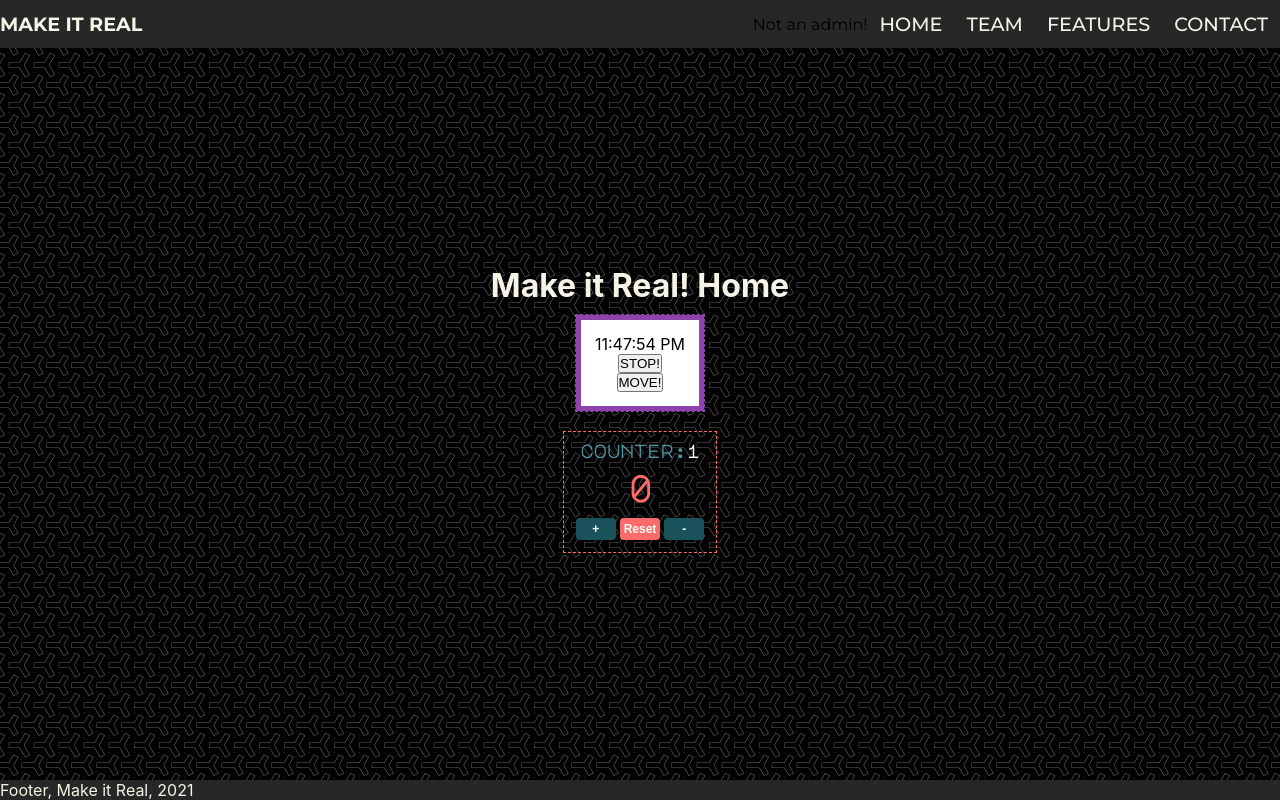
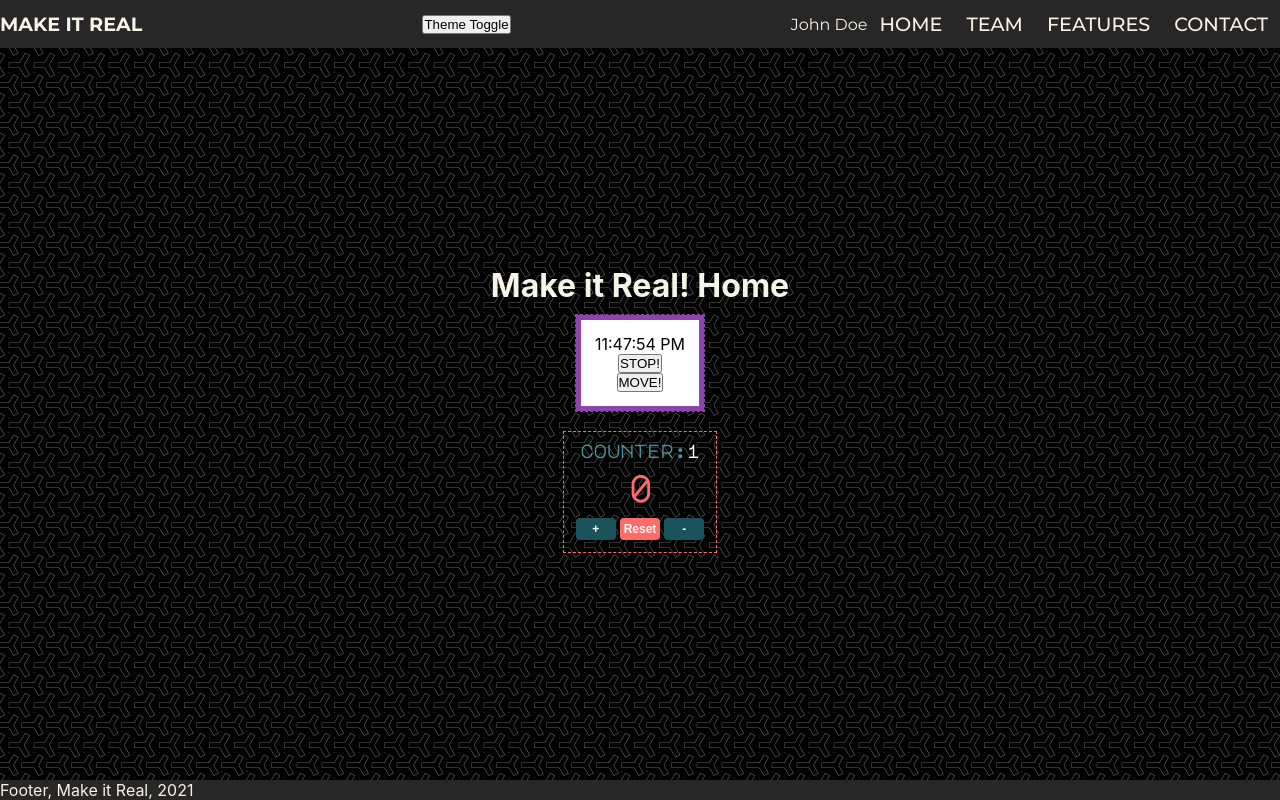
Before and after one commit to makeitrealcamp/top-v11, a React (Create React App) app in the folder packages/react-mir/: page / in a window 1280 px wide. Built offline with nearby package versions, Linux system fonts and the light colour scheme.

Commit message:
feat(react-mir): add ThemeContext and update App

```diff
--- a/packages/react-mir/src/App.js
+++ b/packages/react-mir/src/App.js
@@ -9,10 +9,14 @@ import './App.scss';
 
 export const UserContext = React.createContext(undefined);
 export const RouteContext = React.createContext({});
+export const ThemeContext = React.createContext(undefined);
 
-const initUser = {
+const mockUser = {
+  id: 1,
   username: 'John Doe',
-  isAdmin: false
+  token: 'secret',
+  email: 'john.doe@gmail.com',
+  isAdmin: true
 }
 
 const initRoutes = [
@@ -22,11 +26,24 @@ const initRoutes = [
   { name: 'Contact', url: '/contact' }
 ];
 
+export const ThemeColors = {
+  light: {
+    backgroundColor: '#cccccc',
+    color: '#222222'
+  },
+  dark: {
+    backgroundColor: '#272727',
+    color: '#f6f4e6'
+  }
+};
+
 const App = () => {
-  const [userDetails, setUserDetails] = useState(initUser);
+  const [userDetails, setUserDetails] = useState(mockUser);
+  const [theme, setTheme] = useState('dark');
 
   return (
     <div className='App'>
+      <ThemeContext.Provider value={{theme, setTheme}}>
         <UserContext.Provider value={userDetails}>
           <RouteContext.Provider value={initRoutes}>
             <Header company='Make It Real' />
@@ -44,6 +61,7 @@ const App = () => {
           </Routes>
           <Footer />
         </UserContext.Provider>
+      </ThemeContext.Provider>
     </div>
   );
 }
--- a/packages/react-mir/src/App.scss
+++ b/packages/react-mir/src/App.scss
@@ -9,7 +9,6 @@
 }
 
 header {
-  background: #272727;
   display: flex;
   align-items: center;
   justify-content: space-between;
@@ -17,8 +16,6 @@ header {
   #company-name {
     font-weight: 700;
     font-size: 1.2em;
-    color: #f6f4e6;
-    font-family: "Montserrat", sans-serif;
     text-transform: uppercase;
   }
 }
@@ -162,8 +159,6 @@ section.box .mentors-container .profile-card {
 }
 
 footer {
-  background: #272727;
-  color: #f6f4e6;
   display: flex;
   justify-content: space-between;
   align-items: center;
--- a/packages/react-mir/src/Footer/index.js
+++ b/packages/react-mir/src/Footer/index.js
@@ -1,8 +1,11 @@
-import React from "react";
+import React, { useContext } from "react";
+import { ThemeColors, ThemeContext } from '../App';
 
 function Footer() {
+  const { theme } = useContext(ThemeContext);
+
   return (
-    <footer>
+    <footer style={ ThemeColors[theme] }>
       <span>Footer, Make it Real, 2021</span>
     </footer>
   );
--- a/packages/react-mir/src/Header/index.js
+++ b/packages/react-mir/src/Header/index.js
@@ -1,16 +1,23 @@
-import React, { useContext } from "react";
+import React, { useState, useContext } from "react";
 import PropTypes from 'prop-types';
 import Navbar from "../Navbar/";
-import { UserContext } from '../App';
+import { UserContext, ThemeColors, ThemeContext } from '../App';
 
 const Header = ({ company }) => {
-  const context = useContext(UserContext);
+  const user = useContext(UserContext);
+  const { theme, setTheme } = useContext(ThemeContext);
+
+  const toggleTheme = () => {
+    theme == 'dark' ? setTheme('light'): setTheme('dark')
+  }
 
   return (
-    <header>
-      <span id="company-name">{company}</span>
+    <header style={ ThemeColors[theme] }>
+      <span id="company-name" style={ ThemeColors[theme] }>{company}</span>
       <span className="flex"></span>
-      { context.isAdmin ? <span>{ context.username }</span> : <span>Not an admin!</span>}
+      <button onClick={ () => toggleTheme() }>Theme Toggle</button>
+      <span className="flex"></span>
+      { user.isAdmin ? <span>{ user.username }</span> : <span>Not an admin!</span>}
       <Navbar />
     </header>
   );
--- a/packages/react-mir/src/ProfileCard/index.js
+++ b/packages/react-mir/src/ProfileCard/index.js
@@ -55,7 +55,6 @@ class ProfileCard extends React.Component {
           { (value) => {
             return (
               <>
-                <span>Admin: { value.username }</span>
                 { value.isAdmin ? <button onClick={() => onDeleteProfile(this.props.mentor)}>You are Fired!</button> : <p>Not admin</p> }
               </>)
           }}
```
Lines whose indentation alone changed are shown as unchanged.
